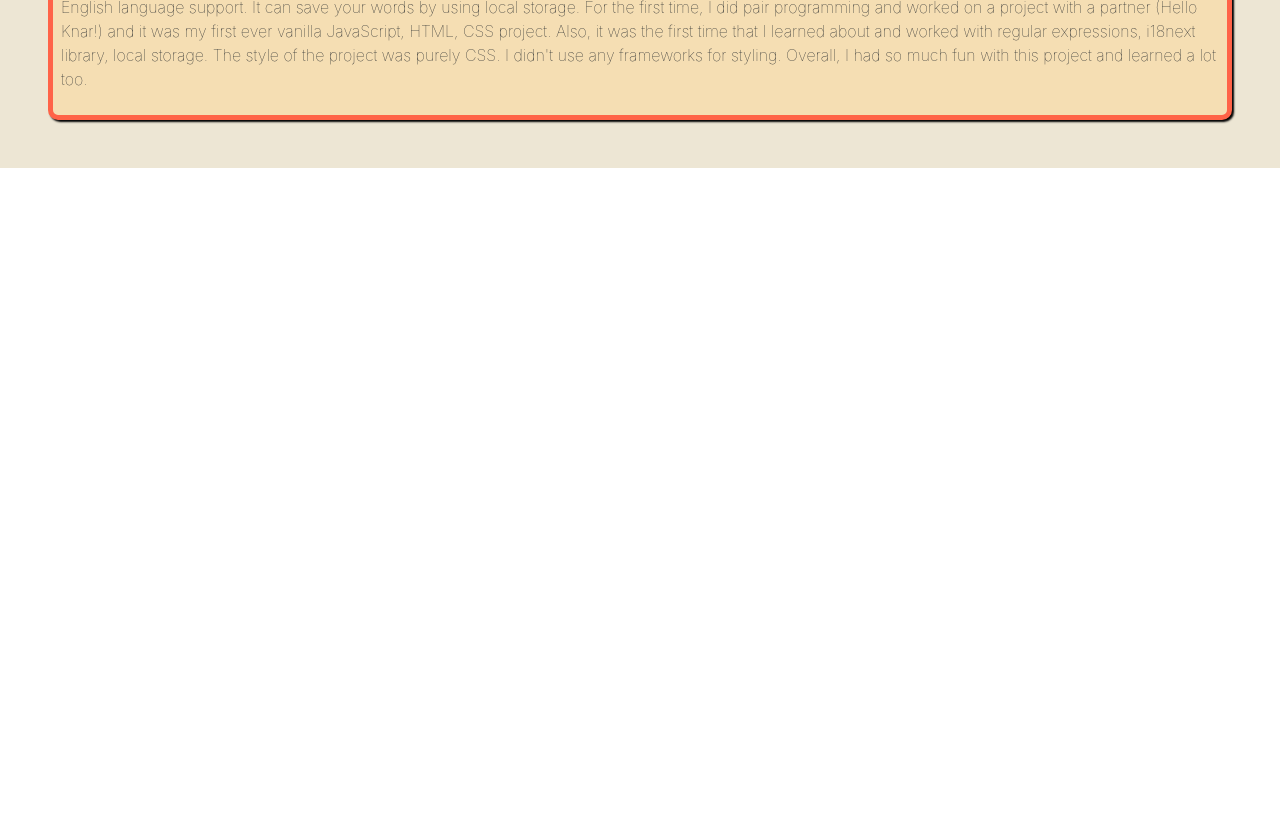
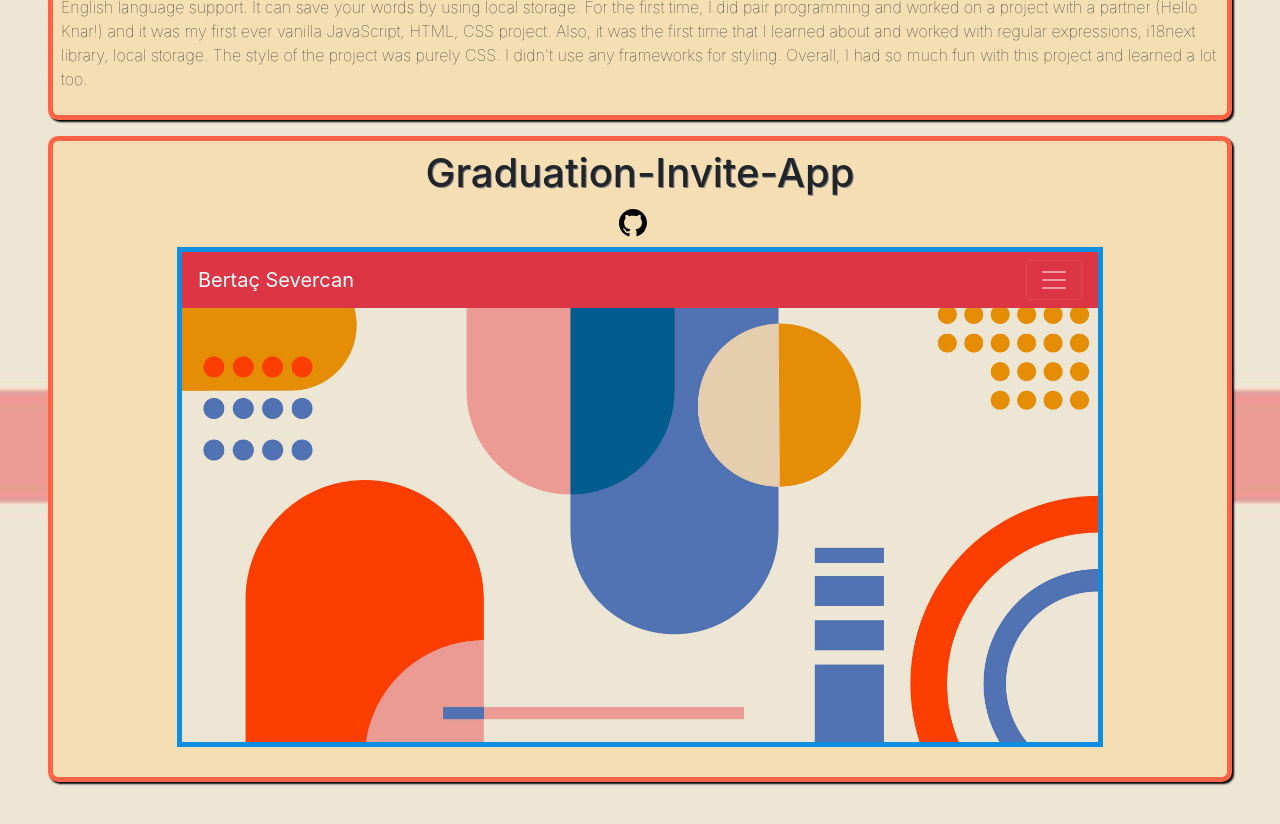
Before and after one commit to bertacsevercan/my-portfolio, a React (Create React App) app: page /projects in a window 1280 px wide. Shown: the part 3940-4764 px from the top of the page. Before the commit the page ends 4108 px from the top, so only its background shows below. Built offline with nearby package versions, Linux system fonts and the light colour scheme.

Commit message:
add new project and gif

```diff
--- a/src/containers/Projects/iframes/index.jsx
+++ b/src/containers/Projects/iframes/index.jsx
@@ -1,4 +1,5 @@
 import React from "react";
+import inviteApp from "../../../images/inviteApp.gif";
 import "./style.css";
 
 const projectList = [
@@ -32,6 +33,6 @@ const projectList = [
     width="80%"
     title="Madlibz"
   ></iframe>,
+  <iframe title="Grad-Invite" src={inviteApp} width="80%" height="500" frameBorder="0"></iframe>
 ];
-
 export default projectList;
--- a/src/containers/Projects/index.jsx
+++ b/src/containers/Projects/index.jsx
@@ -13,6 +13,7 @@ const Projects = () => {
     "Weekly-Workout-Planner",
     "Movie-Project",
     "Madlibs",
+    "Graduation-Invite-App"
   ];
 
   const textList = [
@@ -29,6 +30,7 @@ const Projects = () => {
     "https://github.com/bertacsevercan/weekly-workout-planner",
     "https://github.com/bertacsevercan/Movie-Project",
     "https://github.com/bertacsevercan/Madlibz",
+    "https://github.com/bertacsevercan/graduation-invite-app"
   ];
 
   const linkList = [
@@ -67,7 +69,7 @@ const Projects = () => {
             >
               <GoMarkGithub />
             </a>
-            <a
+            {project.link ? <a
               className="external-icon"
               target="_blank"
               rel="noreferrer"
@@ -75,7 +77,7 @@ const Projects = () => {
               href={project.link}
             >
               <GoLinkExternal />
-            </a>
+            </a> : null}
           </h3>
           {project.website}
           <p>{project.text}</p>
```
Also changed, not shown: 1 other file (tests, documents, lock files or other folders).
